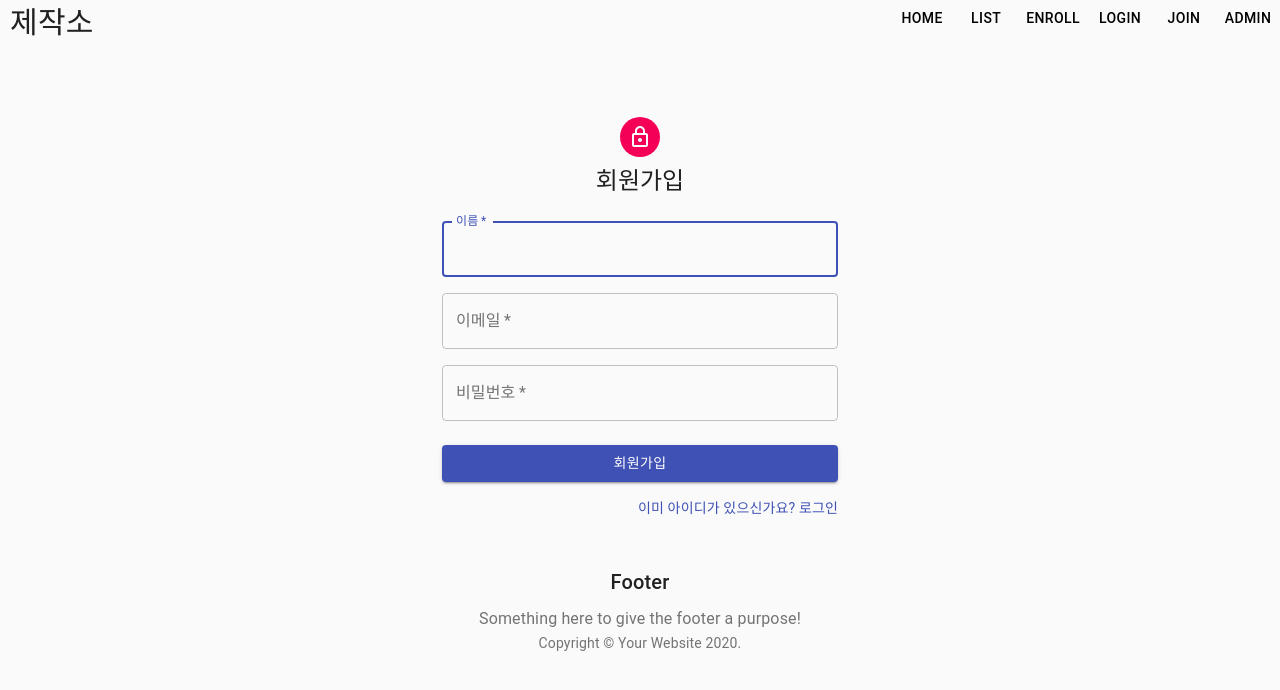
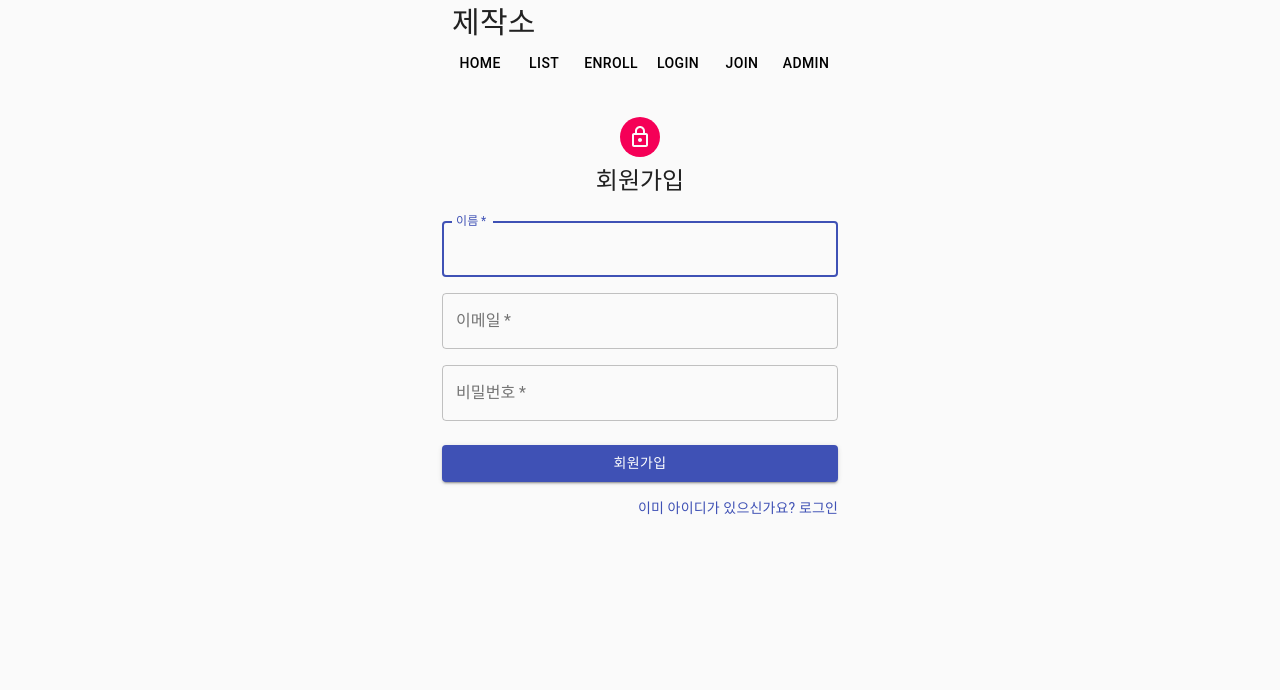
Before and after one commit to bitfrontr46/bitauction, a React (Create React App) app: page /join in a window 1280 px wide. Shown: the top 690 px of the page. Built offline with nearby package versions, Linux system fonts and the light colour scheme.

Commit message:
jch - styled-components 추가, Join.js 주석 확인하기

```diff
--- a/package.json
+++ b/package.json
@@ -24,7 +24,8 @@
     "react-router-dom": "^5.2.0",
     "react-scripts": "3.4.1",
     "recharts": "^1.8.5",
-    "redux": "^4.0.5"
+    "redux": "^4.0.5",
+    "styled-components": "^5.1.1"
   },
   "scripts": {
     "start": "npm-run-all --parallel start:** ",
--- a/src/App.js
+++ b/src/App.js
@@ -1,22 +1,19 @@
 import React from "react";
-import { Switch, Route, BrowserRouter } from "react-router-dom";
+import { Route } from "react-router-dom";
 import Home from "./pages/Home/Home";
 import Enroll from "./pages/enroll/Enroll";
 import ProductList from "./pages/ProductList/ProductList";
 import ProductShow from "./pages/ProductShow";
-import Navigation from "./components/Navigation";
-import Footer from "./components/Footer";
 import Bidding from "./pages/bidding/Bidding";
 import Login from "./pages/Login";
 import Join from "./pages/Join";
 import AdminLogin from "./pages/Admin/AdminLogin";
 import AdminHome from "./pages/Admin/AdminHome";
+import Test from "./Test";
 
 function App() {
   return (
-    <BrowserRouter>
-        <Navigation></Navigation>
-        <Switch>
+    <>
       <Route path="/" component={Home} exact />
       <Route path="/list" component={ProductList} exact />
       <Route path="/list/:id" component={ProductShow} exact />
@@ -26,9 +23,8 @@ function App() {
       <Route path="/join" component={Join} exact />
       <Route path="/adminlogin" component={AdminLogin} exact />
       <Route path="/adminhome" component={AdminHome} exact />
-        </Switch>
-        <Footer></Footer>
-    </BrowserRouter>
+      <Route path="/test" component={Test} exact />
+    </>
   );
 }
 
--- a/src/Test.js
+++ b/src/Test.js
@@ -0,0 +1,13 @@
+import React from "react";
+import Box from "@material-ui/core/Box";
+import TT from "./tt";
+
+const Test = () => {
+  return (
+        <TT>
+      <Box color="secondary.main">Primary</Box>
+    </TT>
+  );
+};
+
+export default Test;
--- a/src/index.js
+++ b/src/index.js
@@ -4,12 +4,15 @@ import App from "./App";
 import { Provider } from "react-redux";
 import { createStore } from "redux";
 import rootReducer from "./modules";
+import { BrowserRouter } from "react-router-dom";
 
 const store = createStore(rootReducer);
 
 ReactDOM.render(
   <Provider store={store}>
+    <BrowserRouter>
     <App />
+    </BrowserRouter>
   </Provider>,
   document.getElementById("root")
 );
--- a/src/pages/Home/Home.js
+++ b/src/pages/Home/Home.js
@@ -5,6 +5,7 @@ import Typography from "@material-ui/core/Typography";
 import { makeStyles } from "@material-ui/core/styles";
 import Container from "@material-ui/core/Container";
 import { useHistory } from "react-router-dom";
+
 
 
 const useStyles = makeStyles((theme) => ({
@@ -22,6 +23,7 @@ export default function Album() {
 
   return (
     <div>
+
       <main>
         <div className={classes.heroContent}>
           <Container maxWidth="sm">
--- a/src/pages/Join.js
+++ b/src/pages/Join.js
@@ -11,8 +11,12 @@ import { makeStyles } from "@material-ui/core/styles";
 import Container from "@material-ui/core/Container";
 import { Link as RLink } from "react-router-dom";
 import Axios from "axios";
+import Navigation from "../components/Navigation";
 
 const useStyles = makeStyles((theme) => ({
+  navigation: {
+    display: "flex",
+  },
   paper: {
     marginTop: theme.spacing(8),
     display: "flex",
@@ -63,6 +67,13 @@ export default function Join() {
 
   return (
     <Container component="main" maxWidth="xs">
+      <header>
+        {/* Navigation의 좌측 정렬이 안됨
+        ++ TT 파일 Style-component 정리하자.
+        ++ 각각의 파일에 Navigation 넣을 수 있는 더 좋은 방법은? */}
+        <Navigation />
+      </header>
+
       <CssBaseline />
       <div className={classes.paper}>
         <Avatar className={classes.avatar}>
--- /dev/null
+++ b/src/tt.js
@@ -0,0 +1,20 @@
+import React from "react";
+import Style from "styled-components";
+
+const Block = Style.div`
+left: 0;
+right: 0;
+top: 0;
+bottom: 0;
+background: #FFFFFF;
+postiion: absolute;
+display: flex;
+`;
+
+const TT = ({ obj }) => {
+  return (<Block>
+    {obj}
+    </Block>)
+};
+
+export default TT;
```
Also changed, not shown: src/components/Navigation.js (+33 -35 lines), 1 other file (tests, documents, lock files or other folders). Lines whose indentation alone changed are shown as unchanged.
